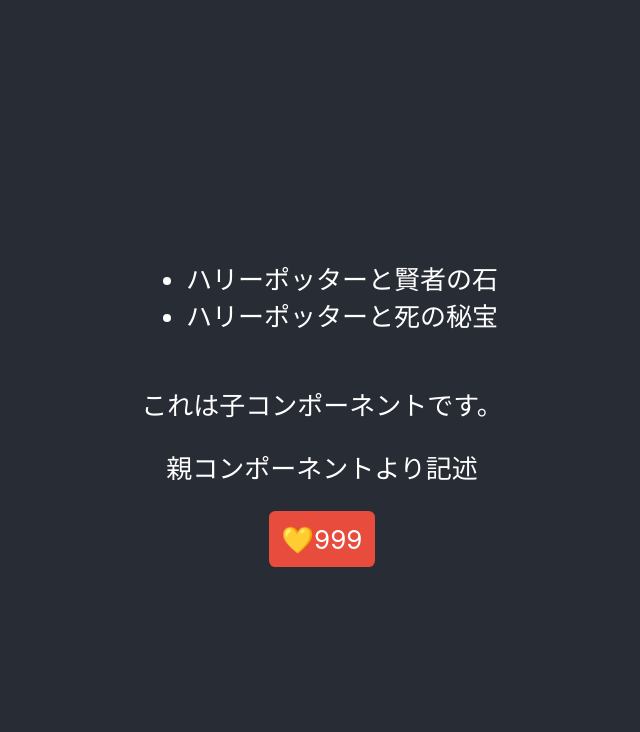
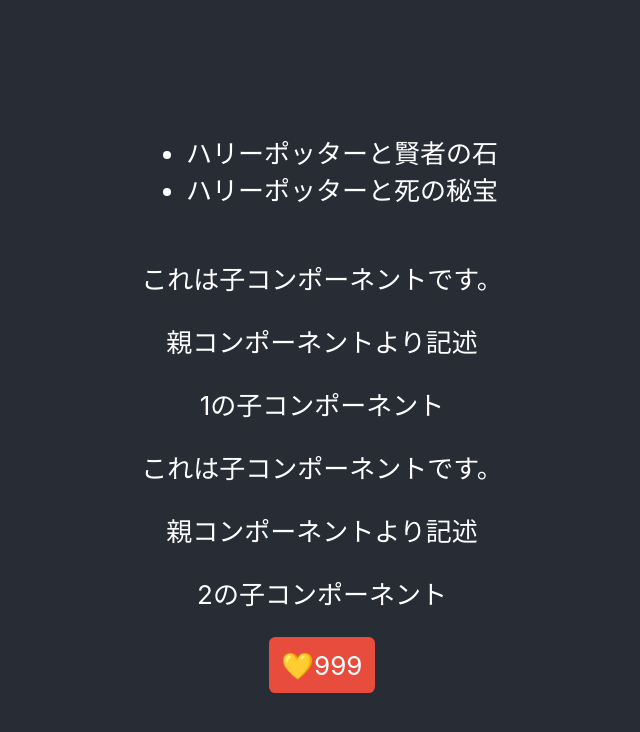
Before and after one commit to YutoGIma/TypeScript-practice, a React (Create React App) app in the folder link-button/: page / in a window 1280 px wide. Shown: the top 732 px of the page, without its empty margins (318-958 px from the left). Built offline with nearby package versions, Linux system fonts and the light colour scheme.

Commit message:
コンポーネントの分割と参考文献の記述

```diff
--- a/link-button/src/App.tsx
+++ b/link-button/src/App.tsx
@@ -1,4 +1,5 @@
 import React, {useState} from 'react';
+import Child from './child'
 import logo from './logo.svg';
 import './App.css';
 
@@ -12,7 +13,8 @@
           ))}
         </ul>
         <div className="App">
-          <Child message="親コンポーネントより記述" />
+          <Child message="親コンポーネントより記述"  number="1">子コンポーネント</Child>
+          <Child message="親コンポーネントより記述"  number="2">子コンポーネント</Child>
         </div>
         <LinkButton />
       </header>
@@ -44,16 +46,5 @@
   }
 ]
 
-type Props = {
-  message: string
-}
 
-const Child: React.FC<Props> = props => {
-  return (
-    <div>
-      <p>これは子コンポーネントです。</p>
-      <p>{ props.message }</p>
-    </div>
-  )
-}
 export default App;
--- /dev/null
+++ b/link-button/src/child.tsx
@@ -0,0 +1,20 @@
+import React from "react";
+
+type Props = {
+message: string,
+number: string,
+children: React.ReactNode
+}
+
+const Child: React.FC<Props> = ({message, number, children}) => {
+return (
+    <div>
+    <p>これは子コンポーネントです。</p>
+    <p>{ message }</p>
+    <p>{ number }の{ children }</p>
+    </div>
+)
+}
+
+
+export default Child
```
Also changed, not shown: 1 other file (tests, documents, lock files or other folders).
